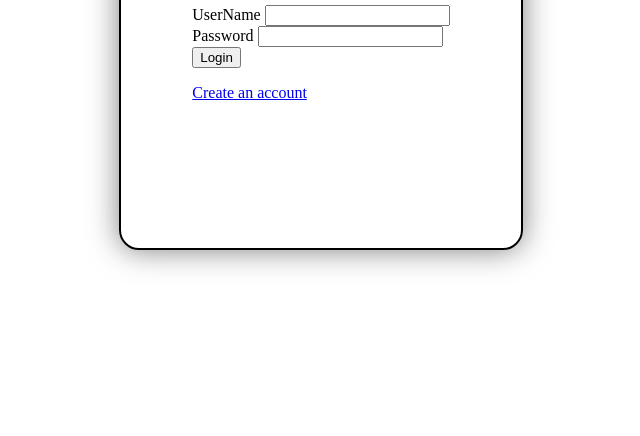
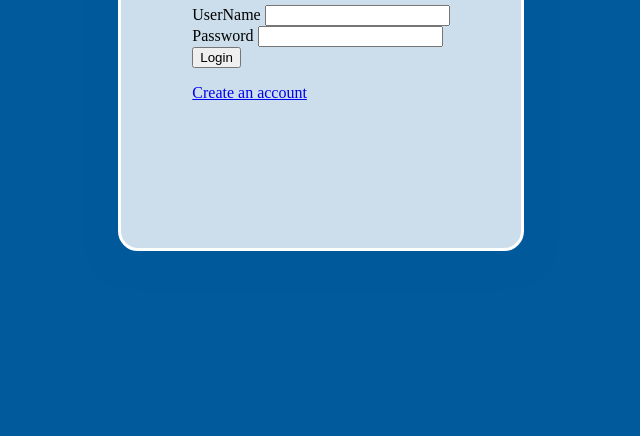
Before and after one commit to kch123456/CS-326, a website: page src/client/login/login.html in a window 1280 px wide. Shown: the part 380-816 px from the top of the page, without its empty margins (319-959 px from the left). Drawn offline with Linux system fonts and the light colour scheme.

Commit message:
Update styleForLogin.css

```diff
--- a/src/client/login/styleForLogin.css
+++ b/src/client/login/styleForLogin.css
@@ -1,20 +1,28 @@
-body{
+body {
     display: flex;
     justify-content: center;
     align-items: center;
     min-height: 100vh;
+    background-color: #005a9c; /* updated background color */
     background-position: center;
-    background-color: white;
 }
-.wrapper{
+
+.wrapper {
     position: relative;
     width: 400px;
     height: 440px;
-    background: transparent;
-    border: 2px solid black;
+    background: rgba(255, 255, 255, 0.8); /* semi-transparent white background */
+    border: 3px solid #ffffff; /* white border for contrast */
     border-radius: 20px;
-    box-shadow: 0 0 30px rgba(0, 0, 0, .5);
+    box-shadow: 0 4px 30px rgba(0, 90, 156, 0.5); /* shadow color matches the background */
     display: flex;
     justify-content: center;
     align-items: center;
+    transition: all 0.3s ease-in-out; /* smooth transitions for hover effects */
 }
+
+.wrapper:hover {
+    transform: scale(1.05); /* subtle grow effect on hover */
+    box-shadow: 0 6px 50px rgba(0, 90, 156, 0.75); /* deeper shadow on hover */
+    border-color: #00aaff; /* change border color on hover */
+}
```
